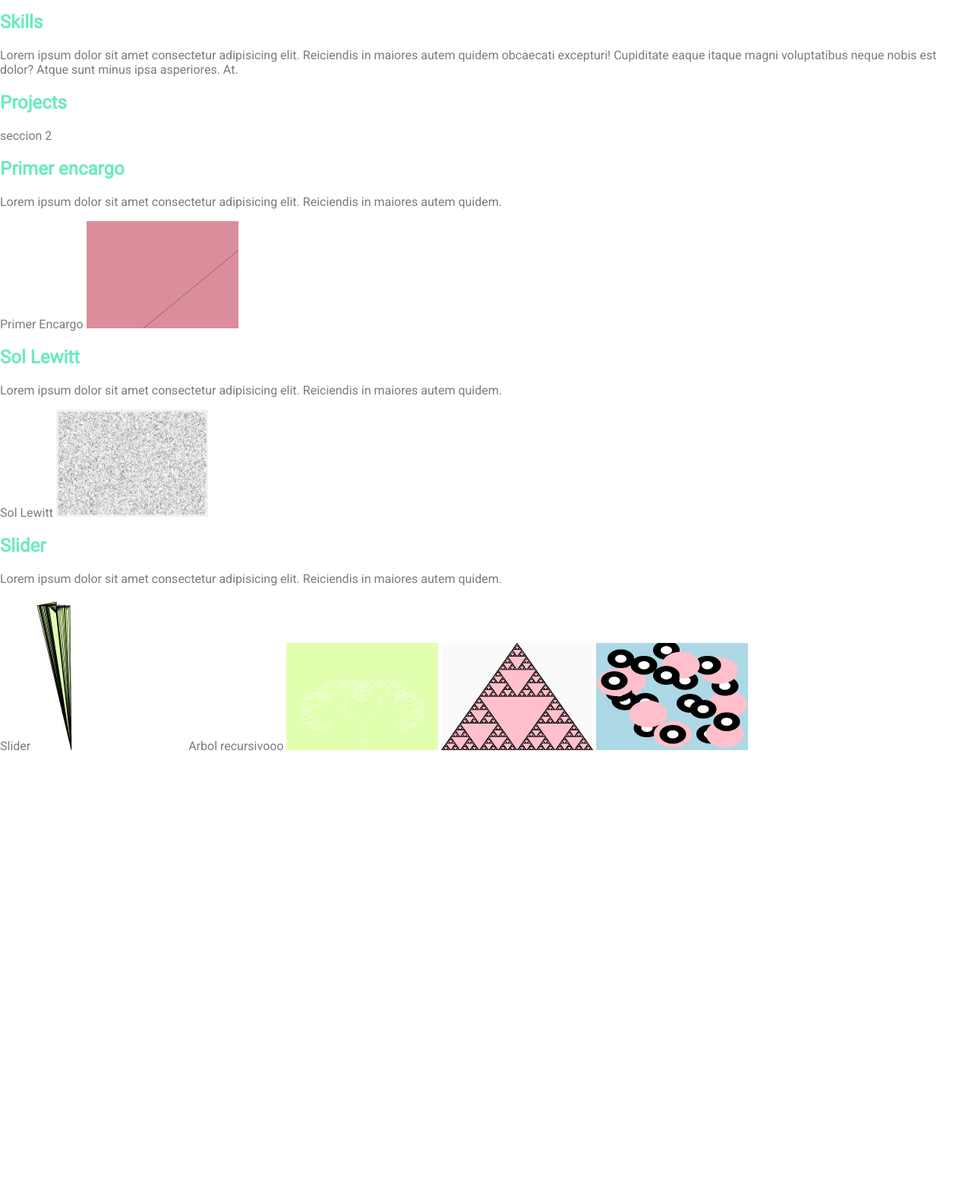
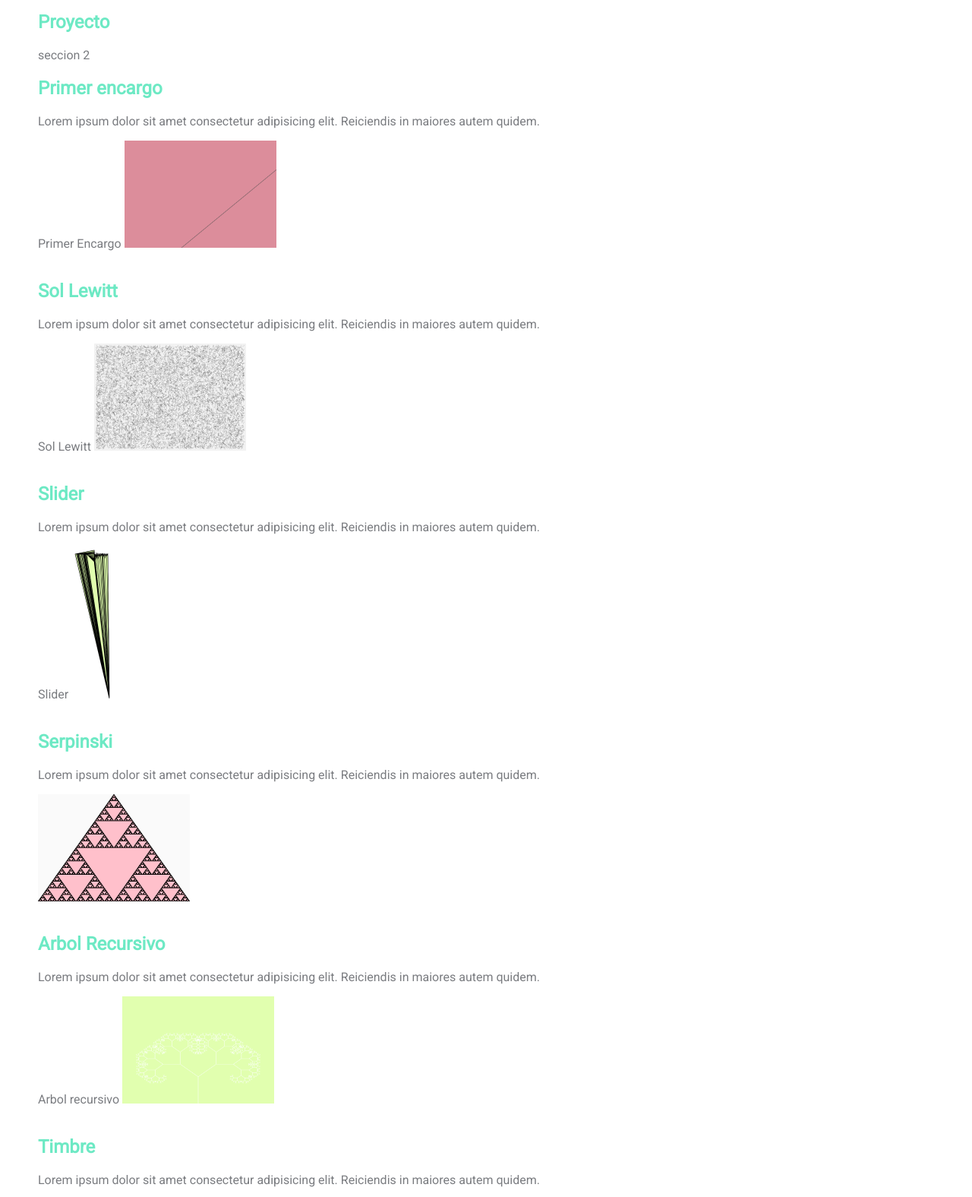
Before and after one commit to catalanderos/IMAGEN-ESCRITA-CATALINA, a plain HTML site: page index.html in a window 1280 px wide. Shown: the part 300-1875 px from the top of the page at 76% size. Before the commit the page ends 1348 px from the top, so only its background shows below. Drawn offline with Linux system fonts and the light colour scheme.

Commit message:
cambios4
cambios4

```diff
--- a/index.html
+++ b/index.html
@@ -1,6 +1,7 @@
 <!DOCTYPE html>
 <html lang="en">
 <head>
+
     <meta charset="UTF-8">
     <meta name="viewport" content="width=device-width, initial-scale=1.0">
     <meta http-equiv="X-UA-Compatible" content="ie=edge">
@@ -25,9 +26,8 @@
             <h2>Trabajos</h2>
             <p>Lorem ipsum dolor sit amet consectetur adipisicing elit. Reiciendis in maiores autem quidem.</p>
 
-            <h2>Skills</h2>
-            <p>Lorem ipsum dolor sit amet consectetur adipisicing elit. Reiciendis in maiores autem quidem obcaecati excepturi! Cupiditate eaque itaque magni voluptatibus neque nobis est dolor? Atque sunt minus ipsa asperiores. At.</p>
-            <h2>Projects</h2>
+            <h2>Proyecto</h2>
+
             <a href="http://127.0.0.1:5500/index2.html">seccion 2 </a>
 
 
@@ -42,6 +42,8 @@
             <img src="img/IE/primerejercicio.png"
              width="200"
             height="141">
+            <br>
+            <br>
 
 
             <h2>Sol Lewitt</h2>
@@ -52,6 +54,8 @@
             <img src="img/IE/sollewittie.png"
              width="200"
             height="141">
+            <br>
+            <br>
 
             <h2>Slider</h2>
             <p>Lorem ipsum dolor sit amet consectetur adipisicing elit. Reiciendis in maiores autem quidem.</p>
@@ -60,17 +64,30 @@
             <img src="img/IE/trianguloslider.png"
            width="200"
            height="200">
+           <br>
+           <br>
+
+           <h2>Serpinski</h2>
+            <p>Lorem ipsum dolor sit amet consectetur adipisicing elit. Reiciendis in maiores autem quidem.</p>
+           <img src="img/IE/serpinski.png"
+           width="200"
+           height="141">
+           <br>
+           <br>
 
 
-            <a href="#">Arbol recursivooo</a>
+           <h2>Arbol Recursivo</h2>
+           <p>Lorem ipsum dolor sit amet consectetur adipisicing elit. Reiciendis in maiores autem quidem.</p>
+            <a href="#">Arbol recursivo</a>
             <img src="img/IE/arbolrecursivo.png"
            width="200"
            height="141">
+           <br>
+           <br>
 
-           <img src="img/IE/serpinski.png"
-           width="200"
-           height="141">
 
+           <h2>Timbre</h2>
+           <p>Lorem ipsum dolor sit amet consectetur adipisicing elit. Reiciendis in maiores autem quidem.</p>
            <img src="img/IE/discos.png"
          width="200"
           height="141">
--- a/style.css
+++ b/style.css
@@ -7,7 +7,7 @@
 }
 
 body{
-    margin: 0;
+    margin-left: 50px;
     padding: 0;
     font-family: 'Roboto', sans-serif;
     background-color: #fff;
@@ -32,12 +32,12 @@ a{
 .section-1 p{
     font-size: 1.1rem;
     padding-bottom: 10px;
-    margin:0;
+    margin:150;
 }
 
 .section-1 h2{
     font-size: 1.7rem;
-    margin-bottom: 10px;
+    margin-bottom: 30px;
 }
 
 .section-1 a{
```
